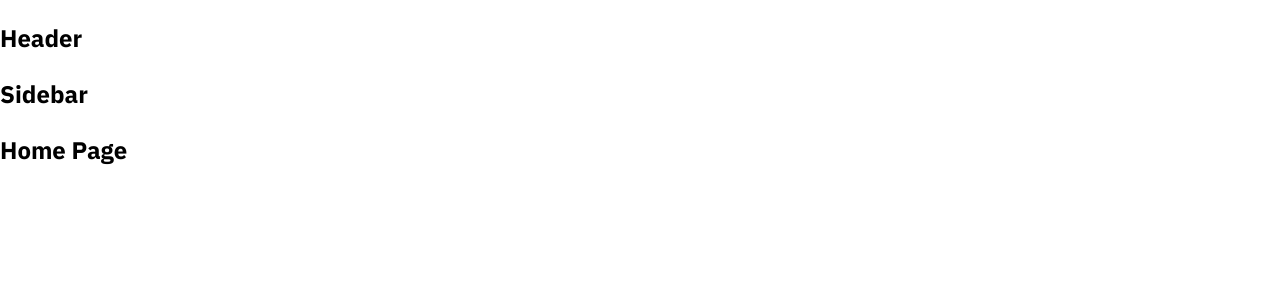
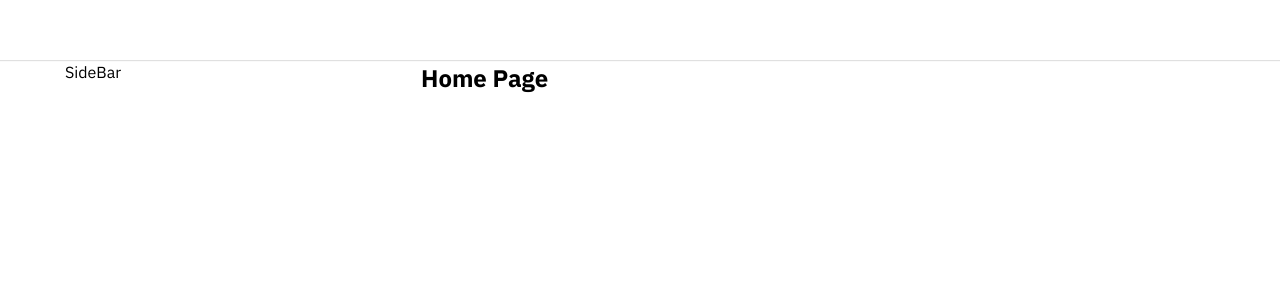
Before and after one commit to ahntuann/tiktok-clone, a React (Create React App) app: page / in a window 1280 px wide. Shown: the top 300 px of the page. Built offline with nearby package versions, Linux system fonts and the light colour scheme.

Commit message:
Dựng khung DefaultLayout

```diff
--- a/package.json
+++ b/package.json
@@ -6,6 +6,7 @@
     "@testing-library/jest-dom": "^5.17.0",
     "@testing-library/react": "^13.4.0",
     "@testing-library/user-event": "^13.5.0",
+    "classnames": "^2.5.1",
     "clsx": "^2.1.1",
     "normalize.css": "^8.0.1",
     "react": "^18.3.1",
--- a/src/components/GlobalStyle/GlobalStyle.scss
+++ b/src/components/GlobalStyle/GlobalStyle.scss
@@ -3,10 +3,16 @@
 
 :root {
     --primary: #ff3b5c;
+
+    // Defaut layout
+    --default-layout-header-height: 60px;
+    --default-layout-width: 1150px;
 }
 
 * {
     box-sizing: border-box;
+    margin: 0;
+    padding: 0;
 }
 
 html {
--- /dev/null
+++ b/src/components/Layout/DefaultLayout/DefaultLayout.module.scss
@@ -0,0 +1,16 @@
+.wrapper {
+    display: flex;
+    flex-direction: column;
+    align-items: center;
+}
+
+.container {
+    width: 1150px;
+    min-height: 1500px;
+    display: flex;
+}
+
+.content {
+    flex: 1;
+    min-height: var(--default-layout-width);
+}
--- a/src/components/Layout/DefaultLayout/index.js
+++ b/src/components/Layout/DefaultLayout/index.js
@@ -1,13 +1,17 @@
+import classNames from 'classnames/bind';
+import style from './DefaultLayout.module.scss';
 import { Header, Sidebar } from '~/components/Layout/components';
+
+const cs = classNames.bind(style);
 
 function DefaultLayout({ children }) {
     return (
-        <div>
+        <div className={cs('wrapper')}>
             <Header />
-            <div className="container">
+            <div className={cs('container')}>
                 <Sidebar />
 
-                <div className="content">{children}</div>
+                <div className={cs('content')}>{children}</div>
             </div>
         </div>
     );
--- /dev/null
+++ b/src/components/Layout/components/Header/Header.module.scss
@@ -0,0 +1,12 @@
+.wrapper {
+    width: 100%;
+    height: var(--default-layout-header-height);
+    box-shadow: 0px 1px 1px rgb(0 0 0 / 12%);
+    display: flex;
+    justify-content: center;
+}
+
+.inner {
+    height: 100%;
+    width: var(--default-layout-width);
+}
--- a/src/components/Layout/components/Header/index.js
+++ b/src/components/Layout/components/Header/index.js
@@ -1,5 +1,14 @@
+import classNames from 'classnames/bind';
+import style from './Header.module.scss';
+
+const cs = classNames.bind(style);
+
 function Header() {
-    return <h2>Header</h2>;
+    return (
+        <header className={cs('wrapper')}>
+            <div className={cs('inner')}></div>
+        </header>
+    );
 }
 
 export default Header;
--- /dev/null
+++ b/src/components/Layout/components/Sidebar/Sidebar.module.scss
@@ -0,0 +1,3 @@
+.wrapper {
+    width: 356px;
+}
--- a/src/components/Layout/components/Sidebar/index.js
+++ b/src/components/Layout/components/Sidebar/index.js
@@ -1,5 +1,10 @@
+import classNames from 'classnames/bind';
+import style from './Sidebar.module.scss';
+
+const cs = classNames.bind(style);
+
 function Sidebar() {
-    return <h2>Sidebar</h2>;
+    return <aside className={cs('wrapper')}>SideBar</aside>;
 }
 
 export default Sidebar;
```
Also changed, not shown: 1 other file (tests, documents, lock files or other folders).
